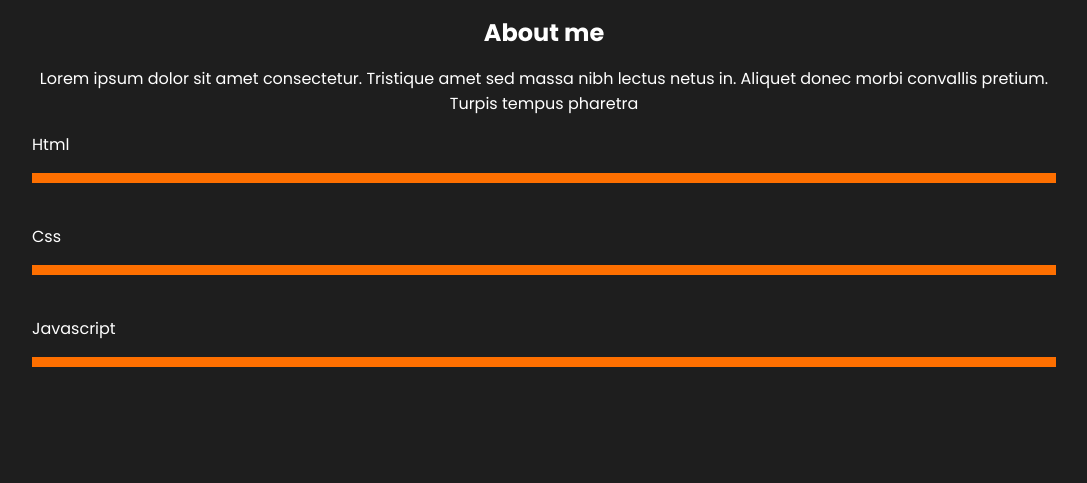
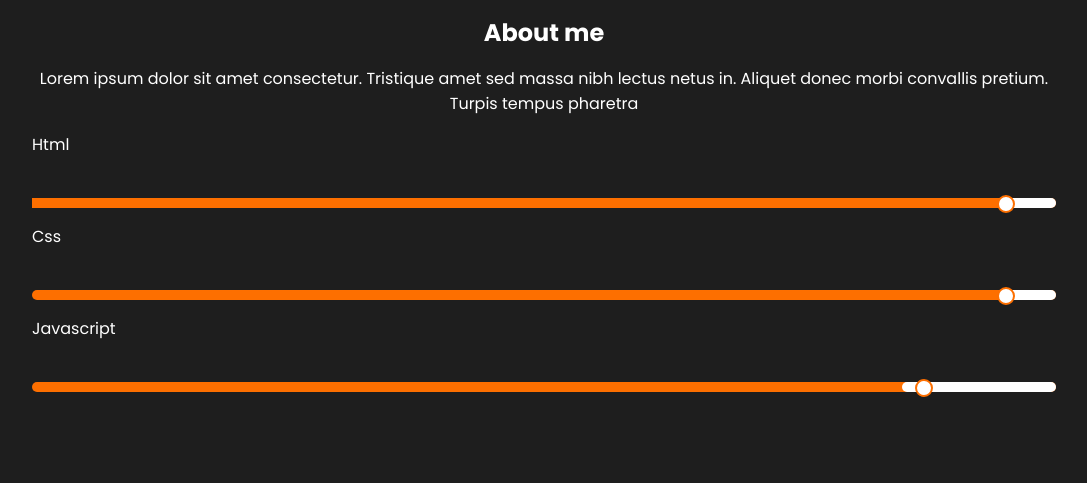
Before and after one commit to depanama89/patrickkudiatu, a plain HTML site: page index.html in a window 1280 px wide. Shown: the part 1240-1723 px from the top of the page, without its empty margins (96-1183 px from the left). Drawn offline with Linux system fonts and the light colour scheme.

Commit message:
styling aboutme section

```diff
--- a/assets/css/styles.css
+++ b/assets/css/styles.css
@@ -217,9 +217,105 @@ body {
 }
 .main__aboutme__right__skills__items-item {
   height: 76px;
+}
+/* main__aboutme__right__skills__items-item::before */
+.main__aboutme__right__skills__items-item__level {
+  background-color: var(--bg-orange);
+  top: 41px;
+  width: 100%;
+  height: 10px;
+  right: 0;
+  z-index: 4;
+  border-bottom-right-radius: 10px;
+  border-top-right-radius: 10px;
   position: relative;
 }
-.main__aboutme__right__skills__items-item::after {
+
+.main__aboutme__right__skills__items-item__level::after {
+  content: "";
+  background-color: var(--bg-white);
+  top: 0;
+  position: absolute;
+  width: 5%;
+  height: 10px;
+  right: 0;
+  border-radius: 10px;
+}
+
+.main__aboutme__right__skills__items-item__level::before {
+  content: "";
+  background-color: var(--bg-white);
+  top: -3px;
+  position: absolute;
+  right: 4%;
+  height: 14px;
+  width: 14px;
+  border: solid 2px var(--bg-orange);
+  border-radius: 100px;
+  z-index: 2;
+}
+.main__aboutme__right__skills__items-item__levelCss {
+  background-color: var(--bg-orange);
+  position: relative;
+  width: 100%;
+  height: 10px;
+  right: 0;
+  top: 41px;
+  z-index: 4;
+  border-radius: 10px;
+  border-radius: 10px;
+}
+.main__aboutme__right__skills__items-item__levelCss::before {
+  content: "";
+  position: absolute;
+  width: 14px;
+  height: 14px;
+  z-index: 2;
+  background-color: var(--bg-white);
+  border: 2px solid var(--bg-orange);
+  border-radius: 50%;
+  top: -3px;
+  right: 4%;
+}
+.main__aboutme__right__skills__items-item__levelCss::after {
+  content: "";
+  background-color: var(--bg-white);
+  top: 0;
+  position: absolute;
+  width: 5%;
+  height: 10px;
+  right: 0;
+  border-radius: 10px;
+}
+.main__aboutme__right__skills__items-item__leveljs {
+  background-color: var(--bg-orange);
+  height: 10px;
+  border-radius: 10px;
+  top: 41px;
+  position: relative;
+}
+.main__aboutme__right__skills__items-item__leveljs::after {
+  content: "";
+  background-color: var(--bg-white);
+  position: absolute;
+  height: 10px;
+  width: 15%;
+  border-radius: 10px;
+  right: 0px;
+}
+.main__aboutme__right__skills__items-item__leveljs::before {
+  content: "";
+  background-color: var(--bg-white);
+  height: 14px;
+  width: 14px;
+  border: 2px solid var(--bg-orange);
+  border-radius: 50%;
+  top: -3px;
+  right: 12%;
+  position: absolute;
+  z-index: 2;
+}
+/* .main__aboutme__right__skills__items-item::before {
   content: "";
   background-color: var(--bg-orange);
   top: 41px;
@@ -227,4 +323,5 @@ body {
   width: 100%;
   height: 10px;
   left: 0;
-}
+  border-radius: 10px;
+} */
--- a/index.html
+++ b/index.html
@@ -133,16 +133,29 @@
           </div>
           <div class="main__aboutme__right__skills">
             <ul class="main__aboutme__right__skills__items">
-              <li class="main__aboutme__right__skills__items-item">Html</li>
-              <li class="main__aboutme__right__skills__items-item">Css</li>
+              <li class="main__aboutme__right__skills__items-item">
+                Html
+                <div
+                  class="main__aboutme__right__skills__items-item__level"
+                ></div>
+              </li>
+              <li class="main__aboutme__right__skills__items-item">
+                Css
+                <div
+                  class="main__aboutme__right__skills__items-item__levelCss"
+                ></div>
+              </li>
               <li class="main__aboutme__right__skills__items-item">
                 Javascript
+                <div
+                  class="main__aboutme__right__skills__items-item__leveljs"
+                ></div>
               </li>
             </ul>
           </div>
         </div>
       </section>
-      <section class="main__projet">
+      <!-- <section class="main__projet">
         <div class="main__projet__info">
           <h2 class="main__projet__info-title">My Projects</h2>
           <p class="main__projet__info-desc">
@@ -201,7 +214,7 @@
             <input type="text" name="email" /><button>Contact me</button>
           </div>
         </div>
-      </section>
+      </section> -->
     </main>
     <footer class="footer">
       <div class="footer_contenu">
```
